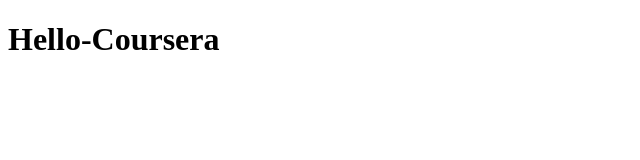
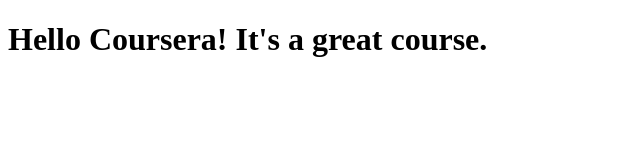
Before and after one commit to purnimabengani/courseratest, a plain HTML site: page site/index.html in a window 1280 px wide. Shown: the whole page, without its empty margins (0-640 px from the left). Drawn offline with Linux system fonts and the light colour scheme.

Commit message:
Small addition to our page

```diff
--- a/site/index.html
+++ b/site/index.html
@@ -4,6 +4,6 @@
 	<title>Hello-Coursera</title>
 </head>
 <body>
-	<h1>Hello-Coursera</h1>
+	<h1>Hello Coursera! It's a great course.</h1>
 </body>
 </html>
```
